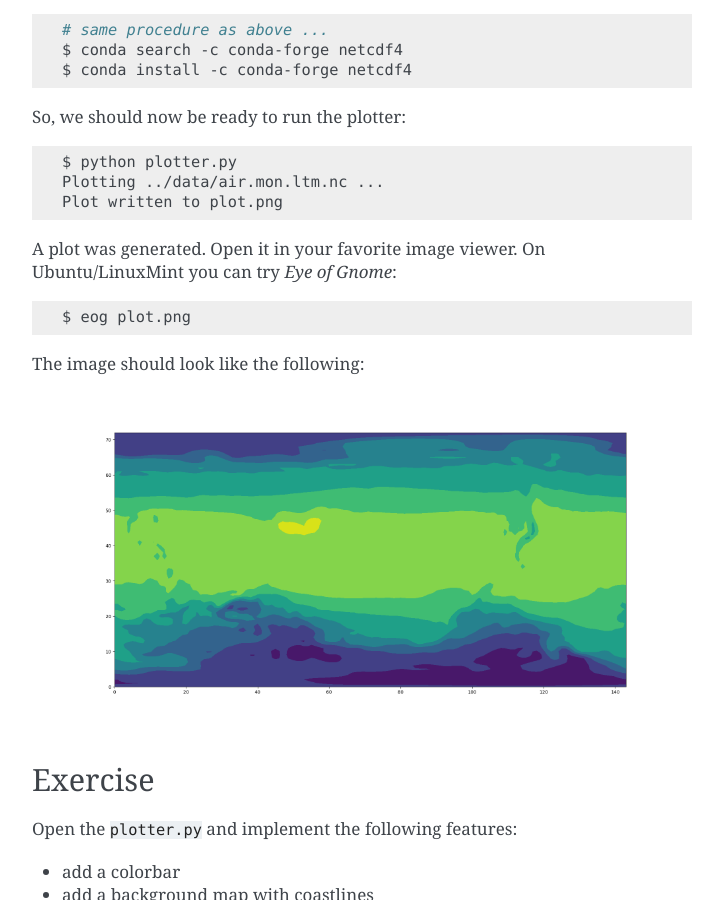
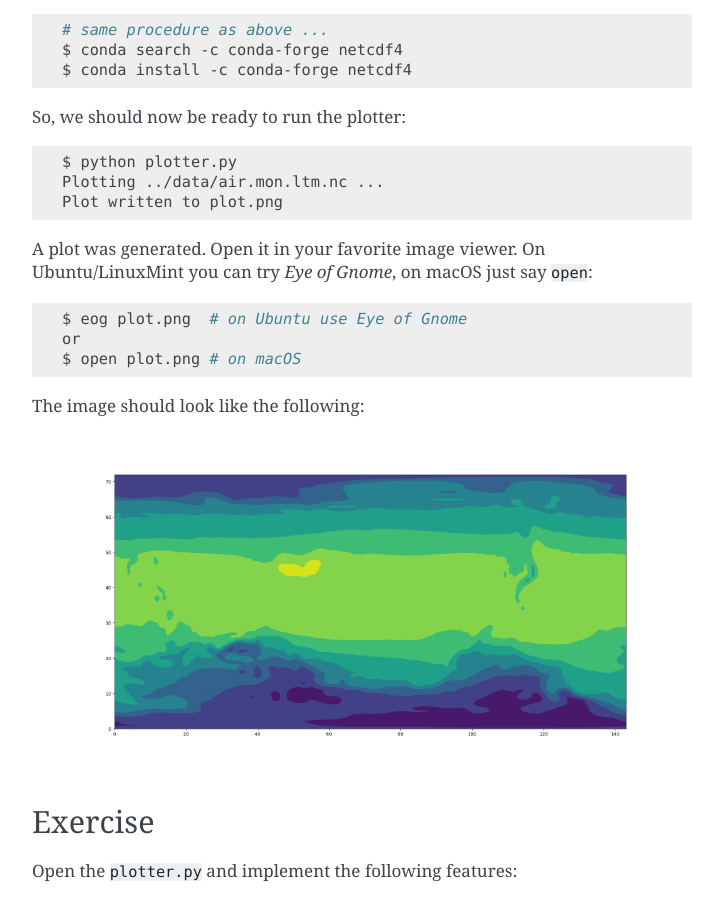
Before and after one commit to bird-house/birdhouse-workshop, a Sphinx documentation site: the page built from docs/source/basics/plotter.rst, in a window 1280 px wide and 900 px high, scrolled down 1520 px. Shown: the whole window, without its empty margins (388-1111 px from the left). Built offline with Sphinx 7.4.7, drawn with Linux system fonts in a browser that asks for light colours.

Commit message:
added macos tip

```diff
--- a/docs/source/basics/plotter.rst
+++ b/docs/source/basics/plotter.rst
@@ -93,11 +93,13 @@ So, we should now be ready to run the plotter:
     Plot written to plot.png
 
 A plot was generated. Open it in your favorite image viewer.
-On Ubuntu/LinuxMint you can try *Eye of Gnome*:
+On Ubuntu/LinuxMint you can try *Eye of Gnome*, on macOS just say ``open``:
 
 .. code-block:: bash
 
-    $ eog plot.png
+    $ eog plot.png  # on Ubuntu use Eye of Gnome
+    or
+    $ open plot.png # on macOS
 
 The image should look like the following:
 
```
